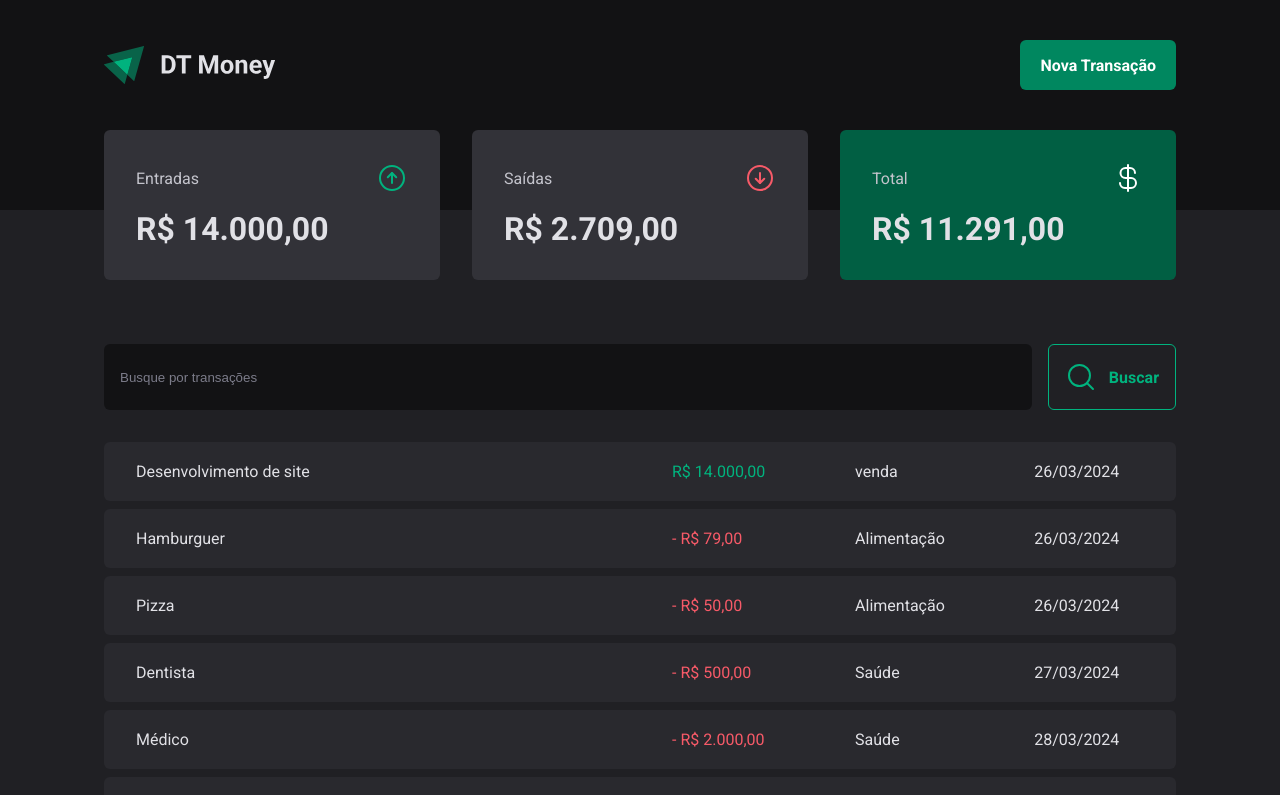
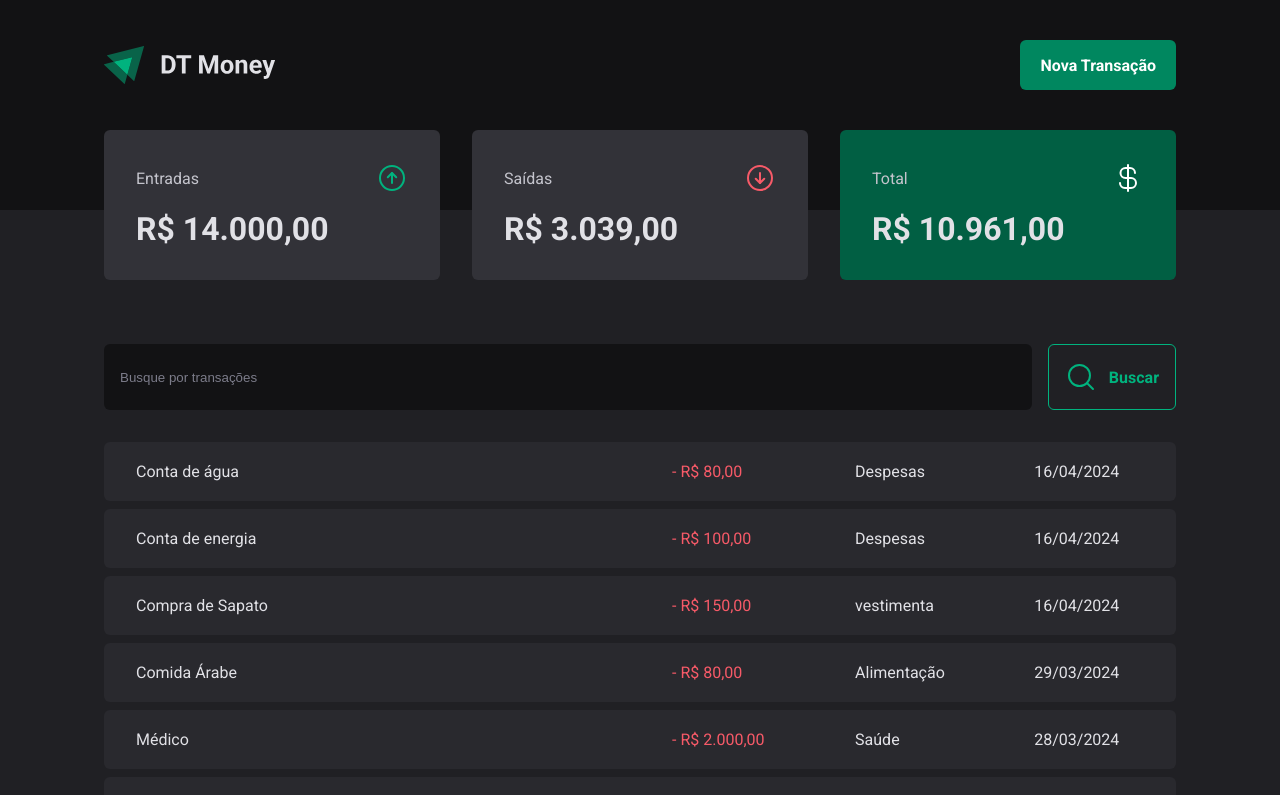
Before and after one commit to Raulbarbosa/dt-money, a React (Vite) app: page / in a window 1280 px wide. Shown: the top 795 px of the page. Built offline with nearby package versions, Linux system fonts and the light colour scheme; data requests are answered from the project's data file.

Commit message:
feat: Creation of a new transaction working through the API

```diff
--- a/server.json
+++ b/server.json
@@ -47,6 +47,30 @@
       "category": "Alimentação",
       "price": 80,
       "createdAt": "2024-03-29T15:33:45.530Z"
+    },
+    {
+      "category": "vestimenta",
+      "description": "Compra de Sapato",
+      "price": 150,
+      "type": "outcome",
+      "createdAt": "2024-04-16T16:11:10.112Z",
+      "id": 7
+    },
+    {
+      "category": "Despesas",
+      "description": "Conta de energia",
+      "price": 100,
+      "type": "outcome",
+      "createdAt": "2024-04-16T16:13:22.854Z",
+      "id": 8
+    },
+    {
+      "category": "Despesas",
+      "description": "Conta de água",
+      "price": 80,
+      "type": "outcome",
+      "createdAt": "2024-04-16T16:35:36.997Z",
+      "id": 9
     }
   ]
 }
--- a/src/components/NewTransactionModal/index.tsx
+++ b/src/components/NewTransactionModal/index.tsx
@@ -1,9 +1,11 @@
+import { zodResolver } from "@hookform/resolvers/zod";
 import * as Dialog from "@radix-ui/react-dialog";
+import { ArrowCircleDown, ArrowCircleUp, X } from "phosphor-react";
+import { useContext } from "react";
+import { Controller, useForm } from "react-hook-form";
+import * as z from 'zod';
+import { TransactionsContext } from "../../contexts/TransactionsContext";
 import { CloseButton, Content, Overlay, TransactionType, TransactionTypeButton } from "./styles";
-import { ArrowCircleDown, ArrowCircleUp, X } from "phosphor-react";
-import * as z from 'zod';
-import { Controller, useForm } from "react-hook-form";
-import { zodResolver } from "@hookform/resolvers/zod";
 
 const newTransactionFormSchema = z.object({
   description: z.string(),
@@ -15,10 +17,13 @@ const newTransactionFormSchema = z.object({
 type NewTransactionFormInputs = z.infer<typeof newTransactionFormSchema>
 
 export function NewTransactionModal() {
+  const { createTransaction } = useContext(TransactionsContext);
+
   const {
     control,
     register,
     handleSubmit,
+    reset,
     formState: {
       isSubmitting
     }
@@ -30,8 +35,16 @@ export function NewTransactionModal() {
   })
 
   async function handleCreateNewTransaction(data: NewTransactionFormInputs) {
-    await new Promise(resolve => setTimeout(resolve, 2000));
-    console.log(data);
+    const { category, description, price, type } = data;
+
+    await createTransaction({
+      description,
+      price,
+      category,
+      type
+    })
+
+    reset()
   }
 
   return (
--- a/src/contexts/TransactionsContext.tsx
+++ b/src/contexts/TransactionsContext.tsx
@@ -10,9 +10,17 @@ interface Transaction {
   createdAt: string;
 }
 
+interface CreateTransactionInput {
+  description: string,
+  price: number,
+  category: string,
+  type: 'income' | 'outcome',
+}
+
 interface TransactionContextType {
   transactions: Transaction[];
   fetchTransactions: (query?: string) => Promise<void>;
+  createTransaction: (data: CreateTransactionInput) => Promise<void>;
 }
 
 interface TransactionsProviderProps {
@@ -28,11 +36,26 @@ export function TransactionsProvider({ children }: TransactionsProviderProps) {
   async function fetchTransactions(query?: string) {
     const response = await api.get('transactions', {
       params: {
+        _sort: 'createdAt',
+        _order: 'desc',
         q: query
       }
     })
 
     setTransactions(response.data);
+  }
+
+  async function createTransaction(data: CreateTransactionInput) {
+    const { category, description, price, type } = data;
+    const response = await api.post('transactions', {
+      category,
+      description,
+      price,
+      type,
+      createdAt: new Date()
+    })
+
+    setTransactions(state => [response.data, ...state]);
   }
 
   useEffect(() => {
@@ -43,7 +66,8 @@ export function TransactionsProvider({ children }: TransactionsProviderProps) {
     <TransactionsContext.Provider
       value={{
         transactions,
-        fetchTransactions
+        fetchTransactions,
+        createTransaction
       }}>
       {children}
     </TransactionsContext.Provider>
```
